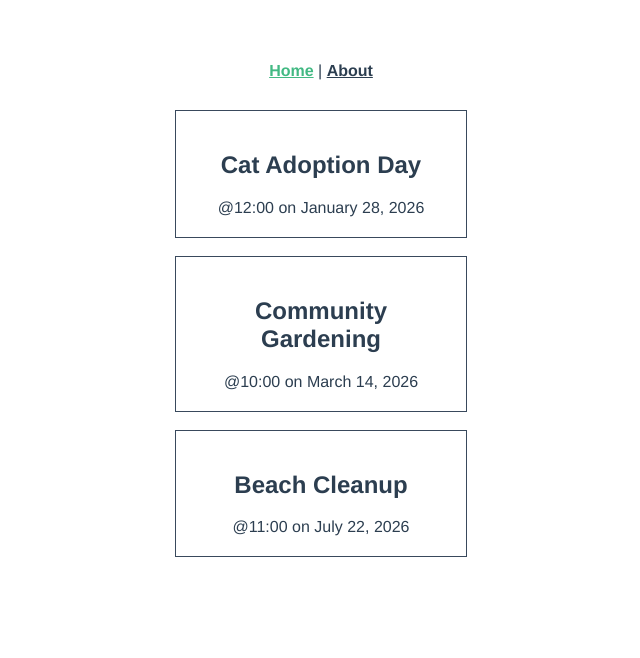
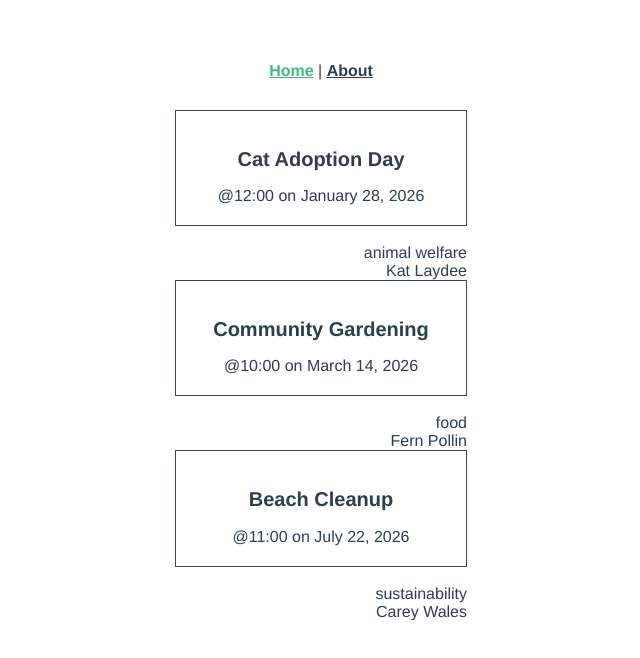
Before and after one commit to MappiPun/LAB02-VUE, a Vue app in the folder lab02-vue/: page / in a window 1280 px wide. Shown: the top 658 px of the page, without its empty margins (319-959 px from the left). Built offline with nearby package versions, Linux system fonts and the light colour scheme.

Commit message:
Checkpoint 8.7

```diff
--- a/lab02-vue/src/App.vue
+++ b/lab02-vue/src/App.vue
@@ -13,7 +13,7 @@
   </div>
 </template>
 
-<style scoped>
+<style>
 #layout {
   font-family: Avenir, Helvetica, Arial, sans-serif;
   -webkit-font-smoothing: antialiased;
@@ -35,4 +35,8 @@ nav a {
 nav a.router-link-exact-active {
   color: #42b983;
 }
+
+h2 {
+  font-size: 20px;
+}
 </style>
--- /dev/null
+++ b/lab02-vue/src/components/EventDetails.vue
@@ -0,0 +1,21 @@
+<script setup lang="ts">
+import type { Event } from '@/types'
+
+defineProps<{
+  event: Event
+}>()
+</script>
+
+<template>
+  <div class="event-details">
+    <div>{{ event.category }}</div>
+    <div>{{ event.organizer }}</div>
+  </div>
+</template>
+
+<style scoped>
+.event-details {
+  text-align: right;
+  /* หากต้องการ font size ที่ชัดเจนสามารถกำหนดเพิ่มได้ที่นี่ */
+}
+</style>
--- a/lab02-vue/src/views/HomeView.vue
+++ b/lab02-vue/src/views/HomeView.vue
@@ -1,15 +1,23 @@
 <script setup lang="ts">
 import EventCard from '@/components/EventCard.vue'
+import EventDetails from '@/components/EventDetails.vue'
 import eventsData from '../events.json'
 </script>
 
 <template>
-  <div class="home">
+  <div class="events">
 
-    <EventCard
-      v-for="event in eventsData"
-      :key="event.id"
-      :event="event"
-    />
+    <div v-for="event in eventsData" :key="event.id">
+      <EventCard :event="event" />
+      <EventDetails :event="event" />
+    </div>
   </div>
 </template>
+
+<style scoped>
+.events {
+  display: flex;
+  flex-direction: column;
+  align-items: center;
+}
+</style>
```
